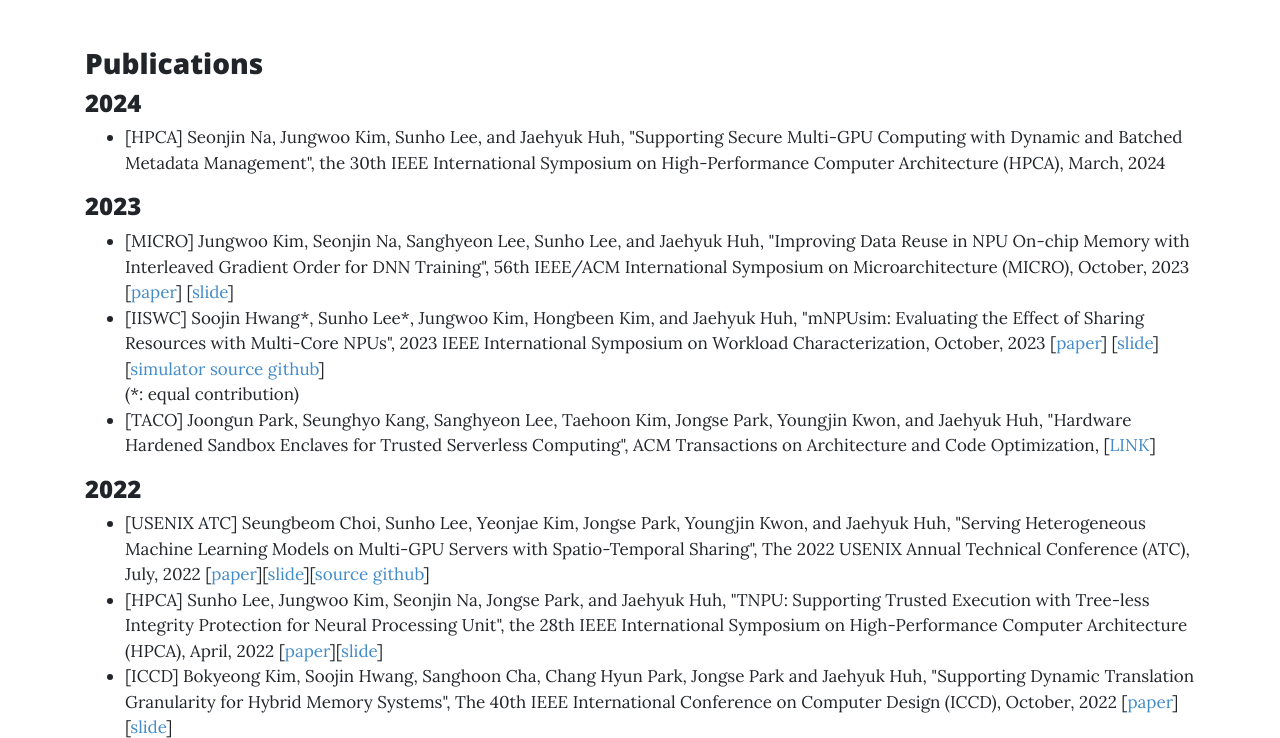
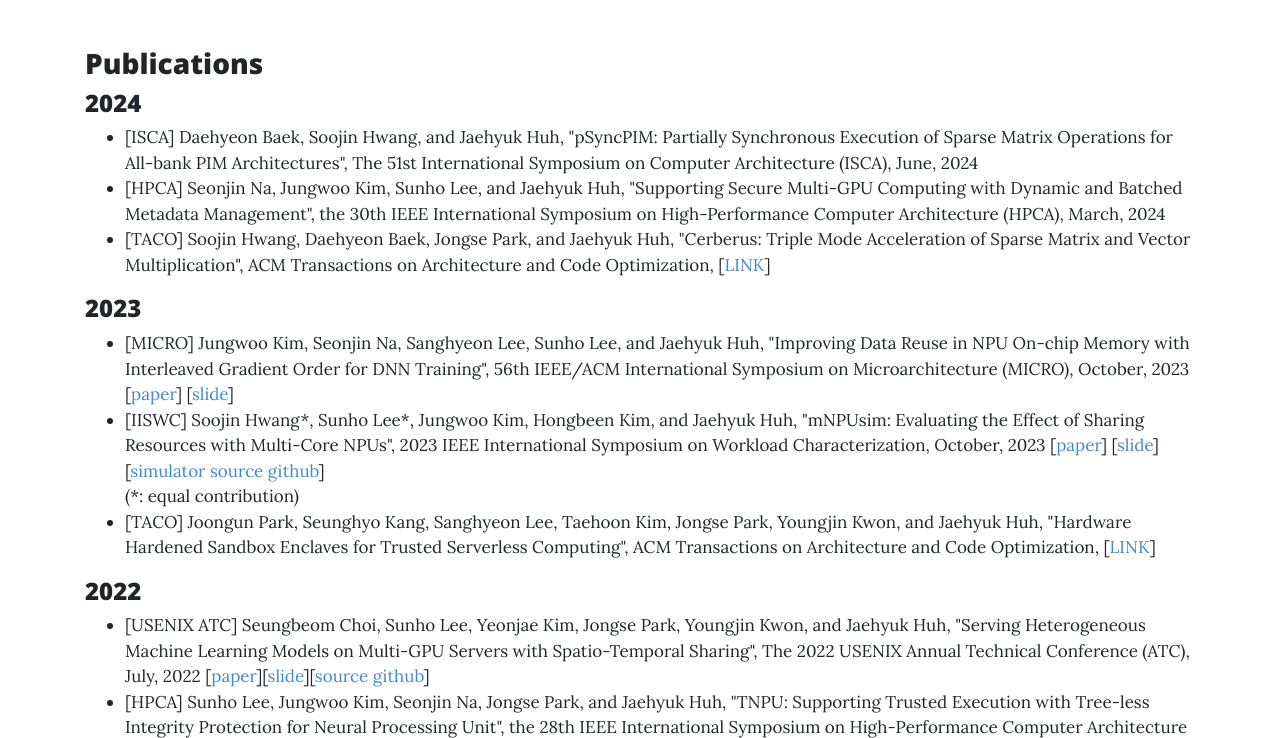
Before and after one commit to jaehyuk-huh/jaehyuk-huh.github.io, a website: page publications.html in a window 1280 px wide. Shown: the part 63-801 px from the top of the page. Drawn offline with nearby package versions, Linux system fonts and the light colour scheme.

Commit message:
Update publications.html

```diff
--- a/publications.html
+++ b/publications.html
@@ -73,7 +73,9 @@
           <h3>Publications</h3>
           <h4>2024</h4>
           <ul>
-              <li>[HPCA] Seonjin Na, Jungwoo Kim, Sunho Lee, and Jaehyuk Huh, "Supporting Secure Multi-GPU Computing with Dynamic and Batched Metadata Management", the 30th IEEE International Symposium on High-Performance Computer Architecture (HPCA), March, 2024</li>
+            <li>[ISCA] Daehyeon Baek, Soojin Hwang, and Jaehyuk Huh, "pSyncPIM: Partially Synchronous Execution of Sparse Matrix Operations for All-bank PIM Architectures", The 51st International Symposium on Computer Architecture (ISCA), June, 2024 </li>
+            <li>[HPCA] Seonjin Na, Jungwoo Kim, Sunho Lee, and Jaehyuk Huh, "Supporting Secure Multi-GPU Computing with Dynamic and Batched Metadata Management", the 30th IEEE International Symposium on High-Performance Computer Architecture (HPCA), March, 2024</li>
+            <li>[TACO] Soojin Hwang, Daehyeon Baek, Jongse Park, and Jaehyuk Huh, "Cerberus: Triple Mode Acceleration of Sparse Matrix and Vector Multiplication", ACM Transactions on Architecture and Code Optimization, [<a href="https://dl.acm.org/doi/10.1145/3653020">LINK</a>] </li>
           </ul>
           <h4>2023</h4>
           <ul>
```
